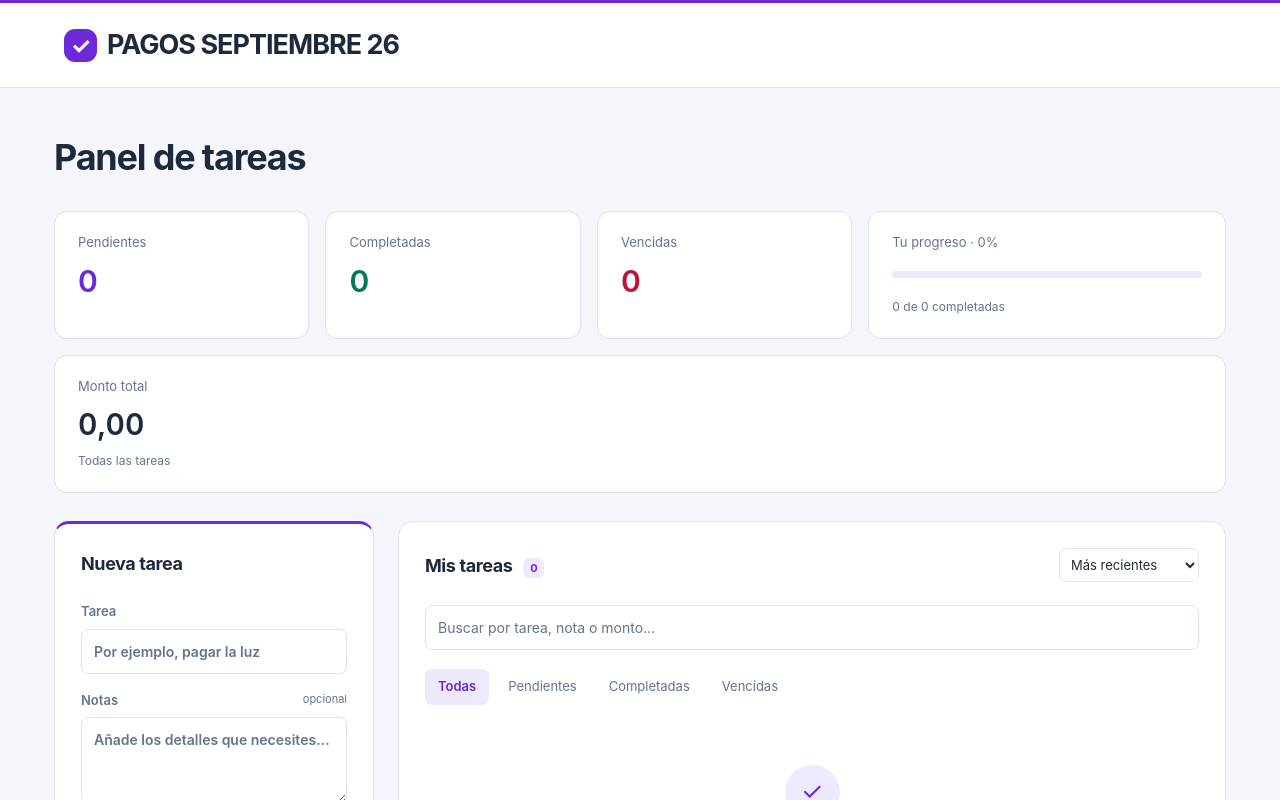
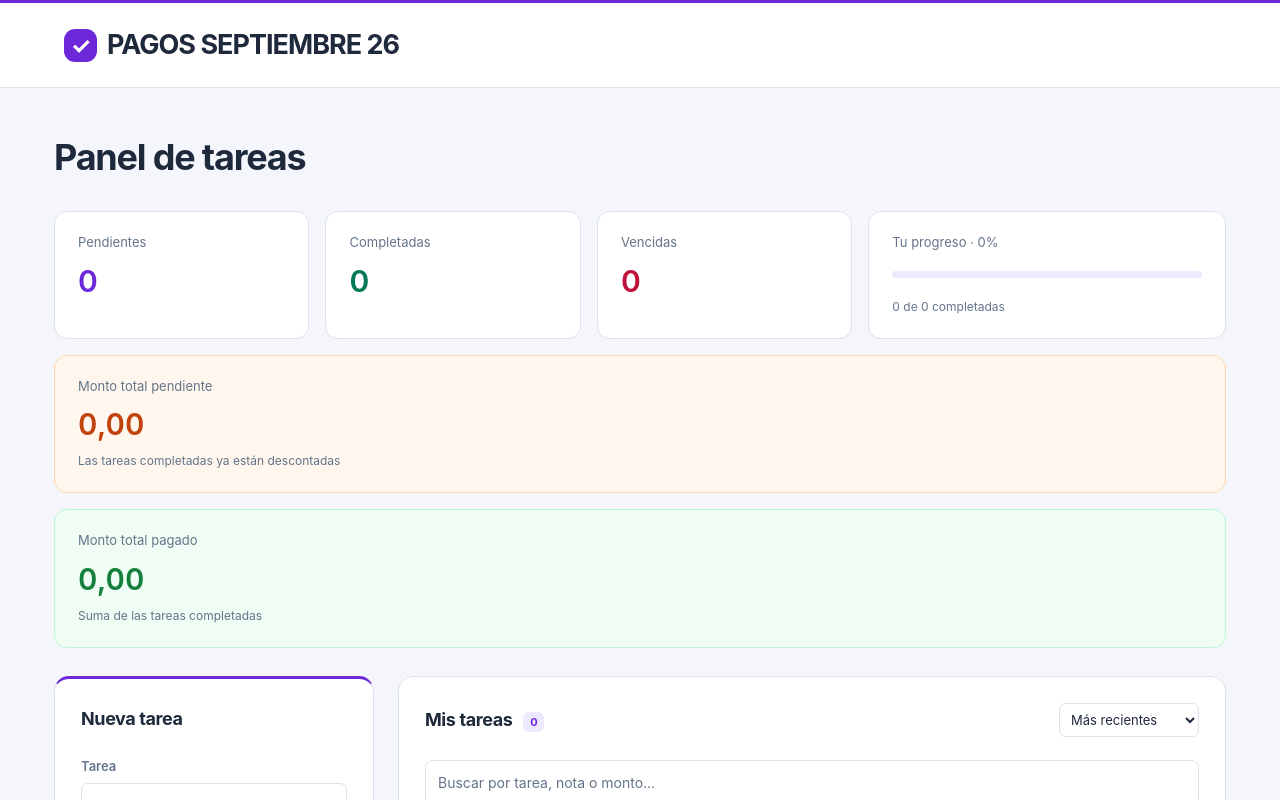
Before and after one commit to claguzzi/TAREAS26, a React (Vite) app: page / in a window 1280 px wide. Shown: the top 800 px of the page. Built offline with nearby package versions, Linux system fonts and the light colour scheme.

Commit message:
Primer commit

```diff
--- a/src/App.jsx
+++ b/src/App.jsx
@@ -12,7 +12,8 @@ export default function App() {
   const [editing, setEditing] = useState(null);
   const [deleted, setDeleted] = useState(null);
   const completed = tasks.filter(t => t.completada).length;
-  const totalMonto = tasks.reduce((total, task) => total + Math.round((task.monto ?? 0) * 100), 0) / 100;
+  const totalMonto = tasks.reduce((total, task) => task.completada ? total : total + Math.round((task.monto ?? 0) * 100), 0) / 100;
+  const totalPagado = tasks.reduce((total, task) => task.completada ? total + Math.round((task.monto ?? 0) * 100) : total, 0) / 100;
   const isOverdue = t => !t.completada && t.fecha && t.fecha < today();
   const visible = tasks.filter(t => `${t.texto} ${t.notas} ${t.monto ?? ''}`.toLocaleLowerCase().includes(search.toLocaleLowerCase()) && (filter === 'Todas' || (filter === 'Pendientes' && !t.completada) || (filter === 'Completadas' && t.completada) || (filter === 'Vencidas' && isOverdue(t)))).sort((a,b) => sort === 'date' ? (a.fecha || '9999').localeCompare(b.fecha || '9999') : sort === 'priority' ? ['alta','media','baja'].indexOf(a.prioridad) - ['alta','media','baja'].indexOf(b.prioridad) : b.creada - a.creada);
   function submit(values) {
@@ -36,7 +37,8 @@ export default function App() {
         <div><span>Completadas</span><strong>{completed}</strong></div>
         <div><span>Vencidas</span><strong>{tasks.filter(isOverdue).length}</strong></div>
         <div><span>Tu progreso · {tasks.length ? Math.round(completed/tasks.length*100) : 0}%</span><progress value={completed} max={tasks.length || 1}/><small>{completed} de {tasks.length} completadas</small></div>
-        <div className="amount-total"><span>Monto total</span><strong aria-live="polite">{totalMonto.toLocaleString('es', { minimumFractionDigits: 2, maximumFractionDigits: 2 })}</strong><small>Todas las tareas</small></div>
+        <div className="amount-total"><span>Monto total pendiente</span><strong aria-live="polite">{totalMonto.toLocaleString('es', { minimumFractionDigits: 2, maximumFractionDigits: 2 })}</strong><small>Las tareas completadas ya están descontadas</small></div>
+        <div className="amount-paid"><span>Monto total pagado</span><strong aria-live="polite">{totalPagado.toLocaleString('es', { minimumFractionDigits: 2, maximumFractionDigits: 2 })}</strong><small>Suma de las tareas completadas</small></div>
       </section>
       <div className="workspace">
         <aside className="panel composer"><h2>{editing ? 'Editar tarea' : 'Nueva tarea'}</h2><TaskForm key={editing?.id || 'new'} task={editing} onSubmit={submit} onCancel={() => setEditing(null)}/><p className="storage-note">Las tareas se guardan en este navegador.</p></aside>
--- a/src/index.css
+++ b/src/index.css
@@ -140,4 +140,6 @@ input:not([type=checkbox]),textarea,select{font-size:14px}
 .error,.toast{font-size:14px}
 @media(max-width:640px){.local-badge{font-size:11px}.eyebrow{font-size:9px}.stats small{font-size:10px}}
 
-.stats .amount-total{grid-column:1/-1}.stats .amount-total strong{display:block;overflow-wrap:anywhere;font-variant-numeric:tabular-nums}
+.stats .amount-total,.stats .amount-paid{grid-column:1/-1}.stats .amount-total strong,.stats .amount-paid strong{display:block;overflow-wrap:anywhere;font-variant-numeric:tabular-nums}
+.stats .amount-total{background:#fff7ed;border-color:#fed7aa}.stats .amount-total strong{color:#c2410c}
+.stats .amount-paid{background:#f0fdf4;border-color:#bbf7d0}.stats .amount-paid strong{color:#15803d}
```
